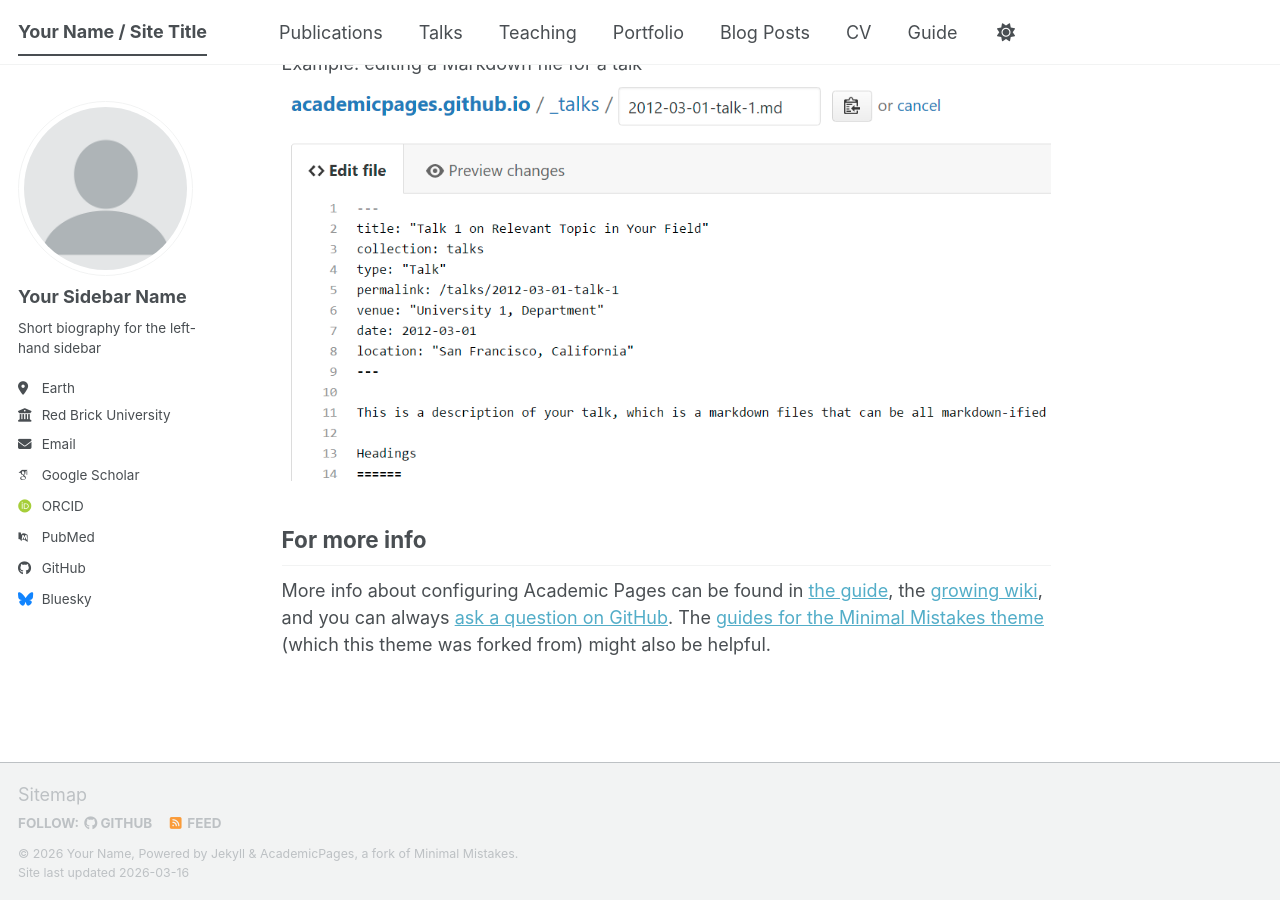
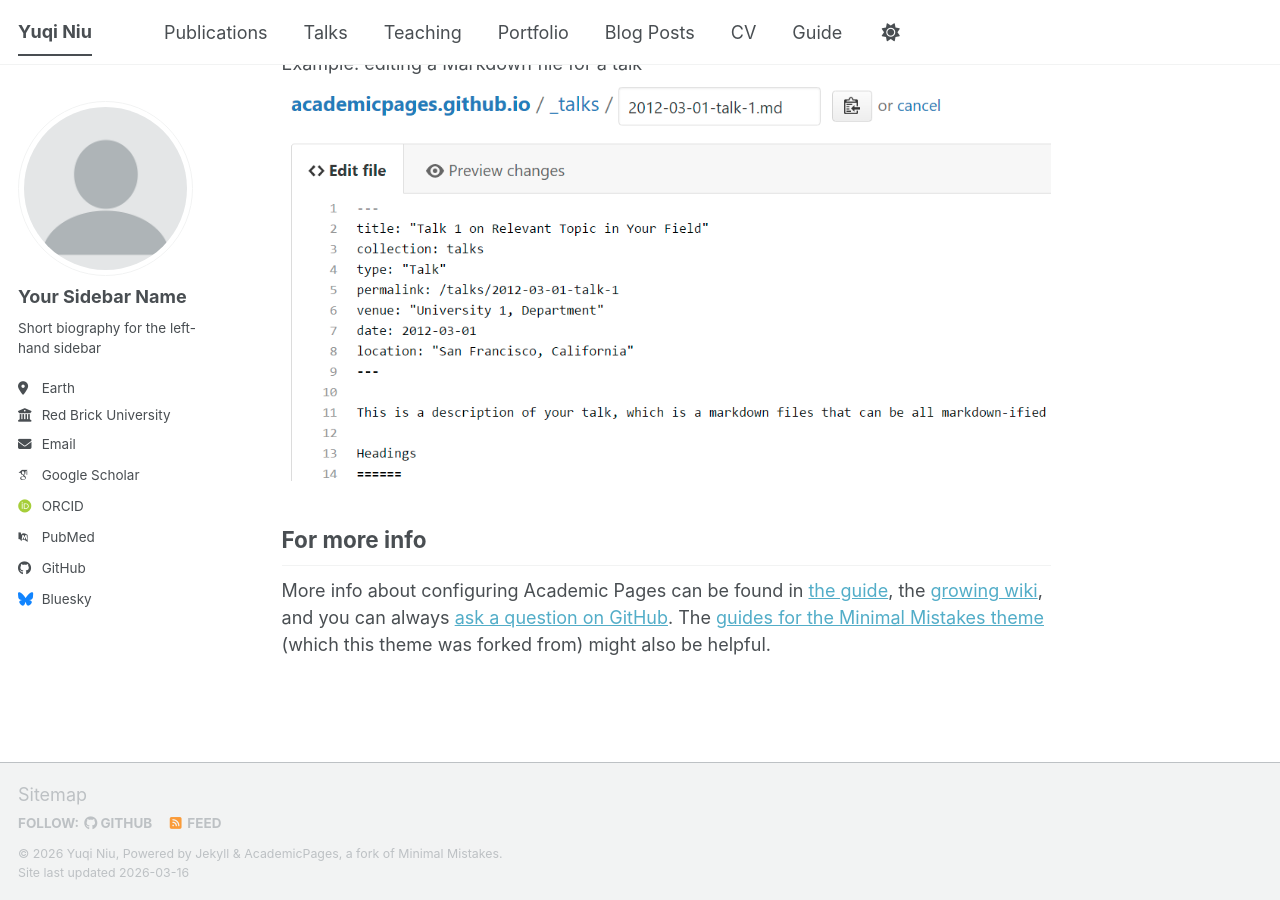
Before and after one commit to Yuqi-Niu/Yuqi-Niu.github.io, a Jekyll site: the page built from _pages/about.md, in a window 1280 px wide and 900 px high, scrolled down 2720 px. Built offline with Jekyll 4.4.1, drawn with Linux system fonts in a browser that asks for light colours; some web fonts are replaced; a script bundle is joined from its source files by our own code; library files that are not in the unit come from our copies.

Commit message:
Update _config.yml

```diff
--- a/_config.yml
+++ b/_config.yml
@@ -9,9 +9,9 @@
 # Basic Site Settings
 locale                   : "en-US"
 site_theme               : "default" # The available themes options are "default", "air", "sunrise", "mint", "dirt" and "contrast"
-title                    : "Your Name / Site Title"
+title                    : "Yuqi Niu"
 title_separator          : "-"
-name                     : &name "Your Name"
+name                     : &name "Yuqi Niu"
 description              : &description "Your Name's academic portfolio"   # Update this with a general description of your site, this is the default if not overridden by a page
 url                      : https://academicpages.github.io # The base hostname & protocol for your site e.g. "https://[your GitHub username].github.io",
                                                            # or if you already have some other page hosted on Github then use "https://[your GitHub username].github.io/[Your Repo Name]"
```
